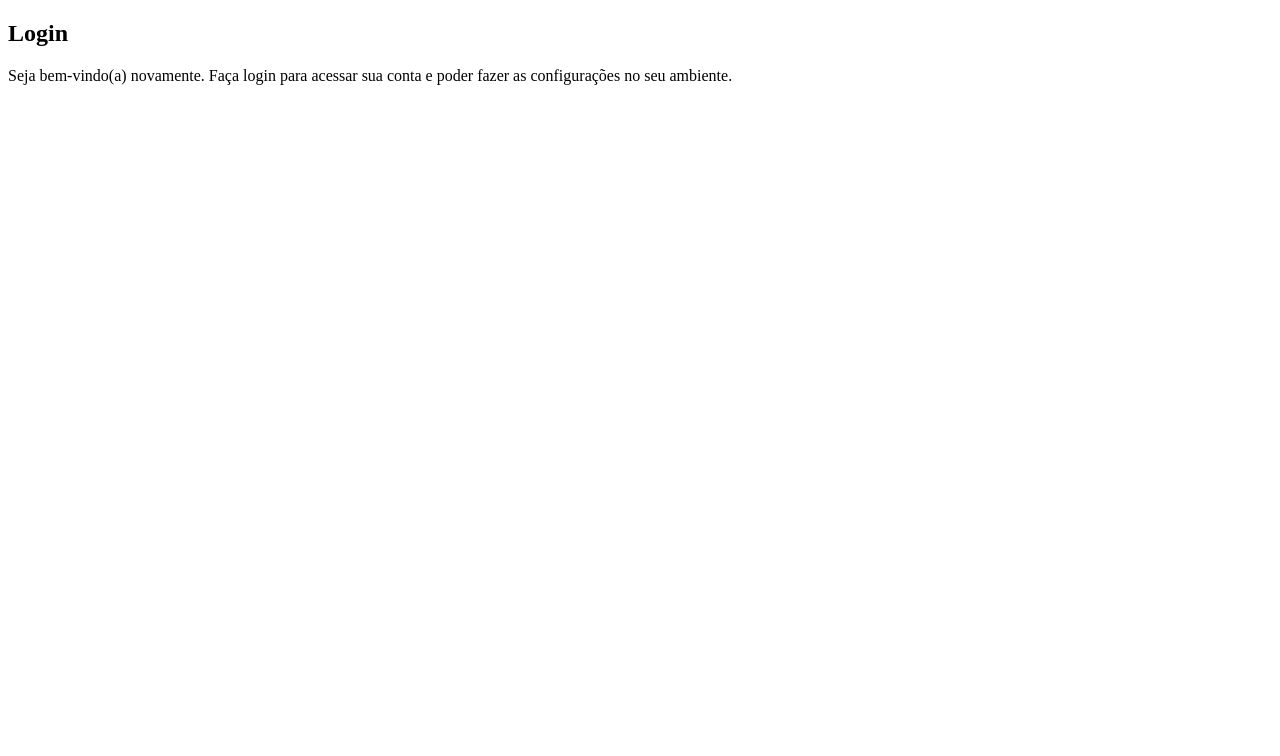
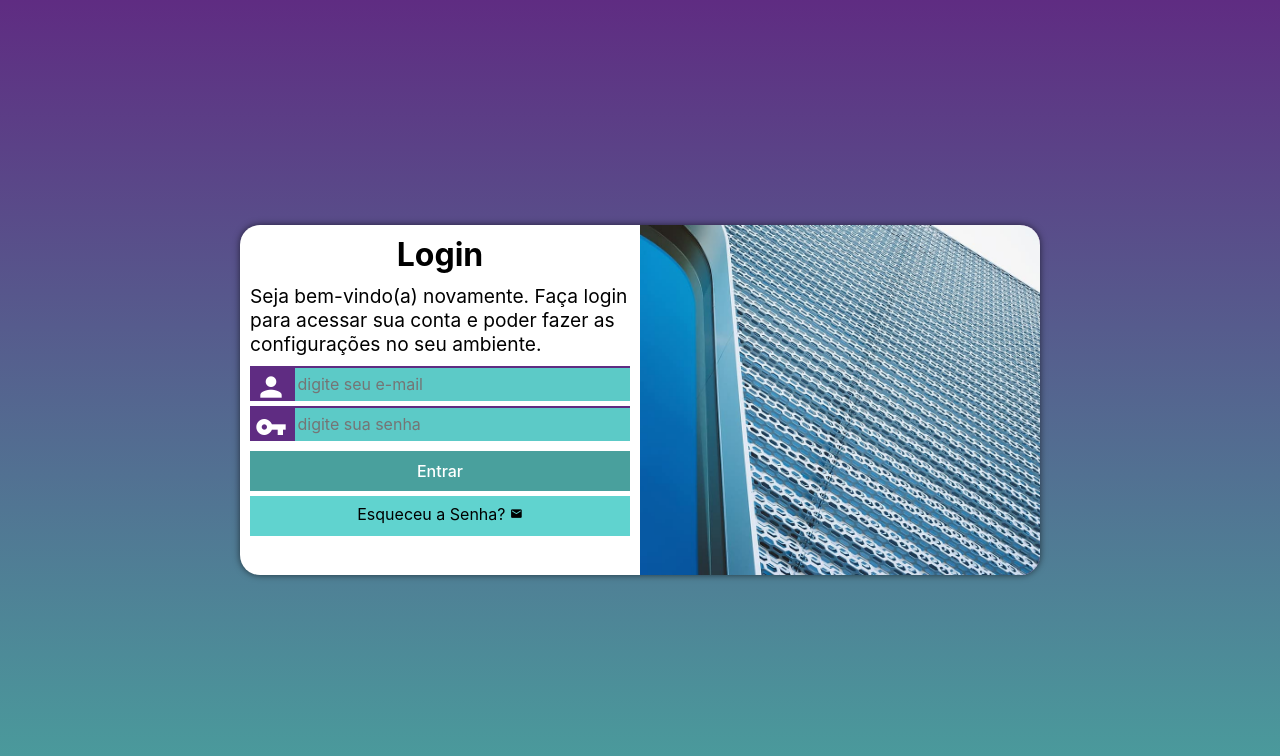
Before and after one commit to just-fontaine/projeto-login, a plain HTML site: page index.html in a window 1280 px wide. Drawn offline with Linux system fonts and the light colour scheme.

Commit message:
desafio concluído

```diff
--- /dev/null
+++ b/estilos/media-query.css
@@ -0,0 +1,70 @@
+@charset "UTF-8";
+
+@media screen and (min-width: 768px) and (max-width: 992px) {
+    body { /* TABLET */
+        background-image: linear-gradient(to top, #49A09D, #5F2C82);
+    }
+
+    #login {
+        width: 80vw;
+        height: 330px;
+    }
+
+    #imagem {
+        float: left;
+
+        width: 30%;
+        height: 100%;
+    }
+
+    #formulario {
+        float: right;
+
+        width: 70%;
+    }
+
+    #boas-vindas {
+        margin-top: 10px;
+    }
+
+    #formulario > h1 {
+        font-size: 2em;
+    }
+
+    #formulario > p {
+        font-size: 1em;
+    }
+}
+
+@media screen and (min-width: 992px) {
+    body { /* DESKTOP */
+        background-image: linear-gradient(to top, #49A09D, #5F2C82);
+    }
+
+    #login {
+        width: 800px;
+        height: 350px;
+    }
+
+    #imagem {
+        float: right;
+
+        width: 50%;
+        height: 100%;
+    }
+
+    #formulario {
+        float: left;
+
+        width: 50%;
+        height: 100%;
+    }
+
+    #formulario > h1 {
+        font-size: 2em;
+    }
+
+    #formulario > p {
+        font-size: 1.2em;
+    }
+}
--- a/estilos/style.css
+++ b/estilos/style.css
@@ -5,3 +5,165 @@
         Verde: #49A09D
         Lilás: #5F2C82
 */
+
+* {
+    font-family: -apple-system, BlinkMacSystemFont, 'Segoe UI', Roboto, Oxygen, Ubuntu, Cantarell, 'Open Sans', 'Helvetica Neue', sans-serif;;
+
+    padding: 0px;
+    margin: 0px;
+
+    box-sizing: border-box;
+}
+
+html {
+    background-image: linear-gradient(to bottom, rgb(136, 65, 184), rgb(45, 21, 61));
+
+    width: 100vw;
+    height: 100vh;
+}
+
+main {
+    position: relative;
+    width: 100vw;
+    height: 100vh;
+}
+
+#login {
+    display: block;
+
+    position: absolute;
+    top: 50%;
+    left: 50%;
+
+    background-color: white;
+
+    width: 255px;
+    height: 515px;
+
+    border-radius: 20px;
+
+    overflow: hidden;
+    box-shadow: 0px 0px 7px rgba(0, 0, 0, 0.600);
+
+    transition: height 0.3s, width 0.3s;
+    transition-timing-function: ease-out;
+
+    transform: translate(-50%, -50%);
+}
+
+#imagem {
+    display: block;
+
+    background: #5F2C82 url('../img/metal.jpg') no-repeat;
+    background-size: cover;
+    background-position: left bottom;
+
+    height: 200px;
+}
+
+#formulario {
+    padding: 10px;
+}
+
+#formulario > div {
+    margin-bottom: 10px;
+}
+
+#formulario > h1 {
+    margin-bottom: 10px;
+
+    text-align: center;
+}
+
+#formulario > p {
+    font-size: 0.8em;
+    margin-bottom: 10px;
+}
+
+.campo {
+    background-color: #5F2C82;
+
+    width: 100%;
+    height: 35px;
+    margin: 5px 0px;
+}
+
+.campo > i {
+    color: white;
+
+    font-size: 2em;
+
+    width: 40px;
+    padding: 5px;
+}
+
+.campo > input {
+    background-color: #5ccac7;
+
+    font-size: 1em;
+
+    width: calc(100% - 45px);
+    height: 33px;
+
+    border: 0px;
+
+    padding: 3px;
+
+    transform: translateY(-13px);
+}
+
+.campo > input:focus-within {
+    background-color: white;
+}
+
+.campo > label {
+    display: none;
+}
+
+/* Botao Entrar */
+form > input[type=submit] {
+    display: block;
+    font-size: 1em;
+    font-weight: 500;
+
+    width: 100%;
+    height: 40px;
+    background-color: #49A09D;
+    color: white;
+
+    border: none;
+
+
+    margin-top: 10px;
+
+    cursor: pointer;
+}
+
+form > input[type=submit]:hover {
+    background-color: rgb(53, 112, 110);
+}
+
+/* Esqueci minha senha */
+form > .botao {
+    display: block;
+
+    font-size: 1em;
+
+    text-decoration: none;
+    text-align: center;
+
+    border: none;
+
+    width: 100%;
+    height: 40px;
+
+    padding-top: 8px;
+    margin-top: 5px;
+
+    background-color: #60d3cf;
+    color: black;
+}
+
+form .botao > i {
+    font-size: 0.8em;
+}
--- a/index.html
+++ b/index.html
@@ -11,21 +11,34 @@
     <meta name="viewport" content="width=device-width, initial-scale=1.0">
     <link rel="shortcut icon" href="img/cursoemvideo02.ico" type="image/x-icon">
     <title>Projeto Login</title>
+    <link rel="stylesheet" href="https://fonts.googleapis.com/icon?family=Material+Icons">
     <link rel="stylesheet" href="estilos/style.css">
+    <link rel="stylesheet" href="estilos/media-query.css">
 </head>
 <body>
     <main>
         <section id="login">
-            <div id="imagem">
-
-            </div>
+            <div id="imagem"></div>
             <div id="formulario">
                 <h1>Login</h1>
-                <p>
+                <p id="boas-vindas">
                     Seja bem-vindo(a) novamente. Faça login para acessar sua conta e poder fazer as configurações no seu ambiente.
                 </p>
-                <form action="login.php" method="post">
-
+                <form action="login.php" method="post" autocomplete="on">
+                    <div class="campo">
+                        <i class="material-icons">person</i>
+                        <input type="email" name="login" id="ilogin" placeholder="digite seu e-mail" autocomplete="email" required>
+                        <label for="ilogin">Login</label>
+                    </div>
+                    <div class="campo">
+                        <i class="material-icons">vpn_key</i>
+                        <input type="password" name="senha" id="isenha" placeholder="digite sua senha" autocomplete="current-password" required minlength="8">
+                        <label for="isenha">Senha</label>
+                    </div>
+                    <input type="submit" value="Entrar">
+                    <a href="esqueci.html" class="botao">
+                        Esqueceu a Senha? <i class="material-icons">mail</i>
+                    </a>
                 </form>
             </div>
         </section>
```
